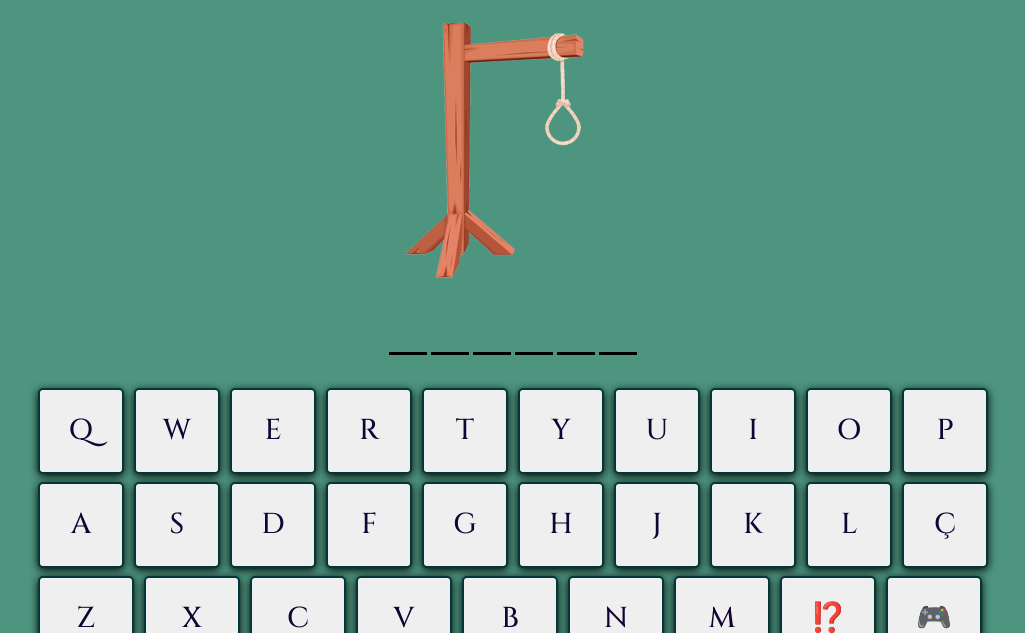
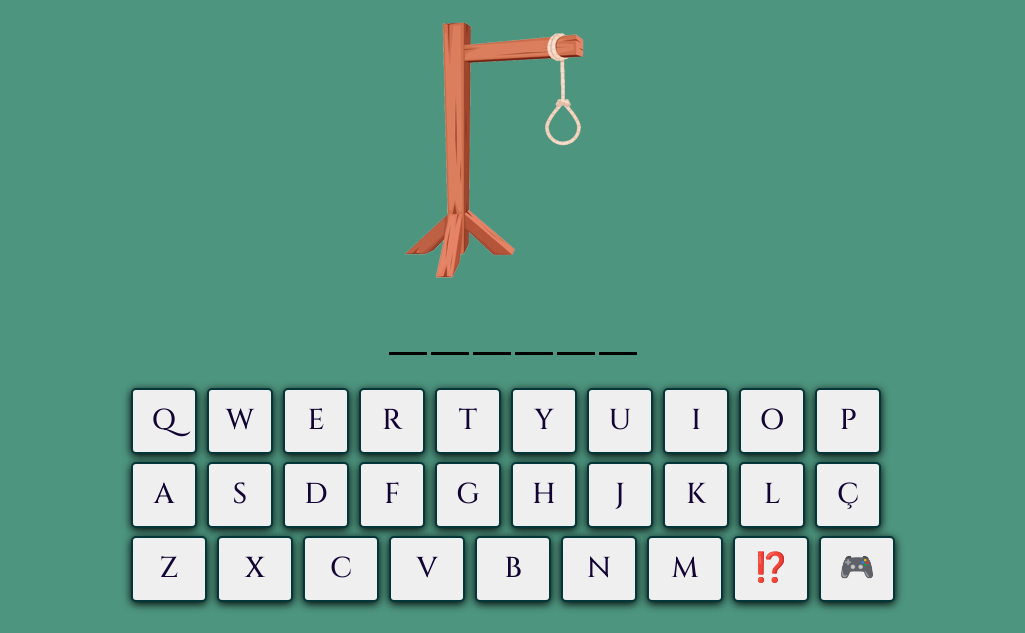
Before and after one commit to Igor-Lisboa7/Jogo-da-Forca, a plain HTML site: page index.html in a window 1280 px wide. Shown: the top 633 px of the page, without its empty margins (127-1152 px from the left). Drawn offline with nearby package versions, Linux system fonts and the light colour scheme.

Commit message:
Atualização de Jogo da Forca corrigindo dimensão responsivo mobile.

```diff
--- a/css/forca.css
+++ b/css/forca.css
@@ -248,8 +248,8 @@ body{
 
 @media (min-width: 376px) {
     .teclas button{
-        width: 28px;
-        height: 28px;
+        width: 27px;
+        height: 27px;
     }
 }
 
@@ -265,8 +265,8 @@ body{
 
 @media (min-width: 376px) {
     .teclas2 button{
-        width: 32px;
-        height: 28px;
+        width: 31px;
+        height: 27px;
     }
     #palavra-secreta{
         font-size: 1.3em;
@@ -281,8 +281,8 @@ body{
 
 @media (min-width: 426px) {
     .teclas button{
-        width: 36px;
-        height: 36px;
+        width: 33px;
+        height: 33px;
     }
     #palavra-secreta{
         font-size: 1.8em;
@@ -304,14 +304,14 @@ body{
 
 @media (min-width: 426px) {
     .teclas2 button{
-        width: 41px;
-        height: 36px;
+        width: 37px;
+        height: 33px;
     }
 }
 @media (min-width: 769px) {
     .teclas button{
-        width: 68px;
-        height: 68px;
+        width: 48px;
+        height: 48px;
         font-size: 1.8em;
     }
     #palavra-secreta{
@@ -333,15 +333,15 @@ body{
 
 @media (min-width: 769px) {
     .teclas2 button{
-        width: 76px;
-        height: 68px;
+        width: 56px;
+        height: 48px;
         font-size: 1.8em;
     }
 }
 @media (min-width: 1025px) {
     .teclas button{
-        width: 86px;
-        height: 86px;
+        width: 66px;
+        height: 66px;
         font-size: 1.8em;
     }
     #palavra-secreta{
@@ -364,8 +364,8 @@ body{
 
 @media (min-width: 1025px) {
     .teclas2 button{
-        width: 96px;
-        height: 86px;
+        width: 76px;
+        height: 66px;
         font-size: 1.8em;
     }
 }
```
